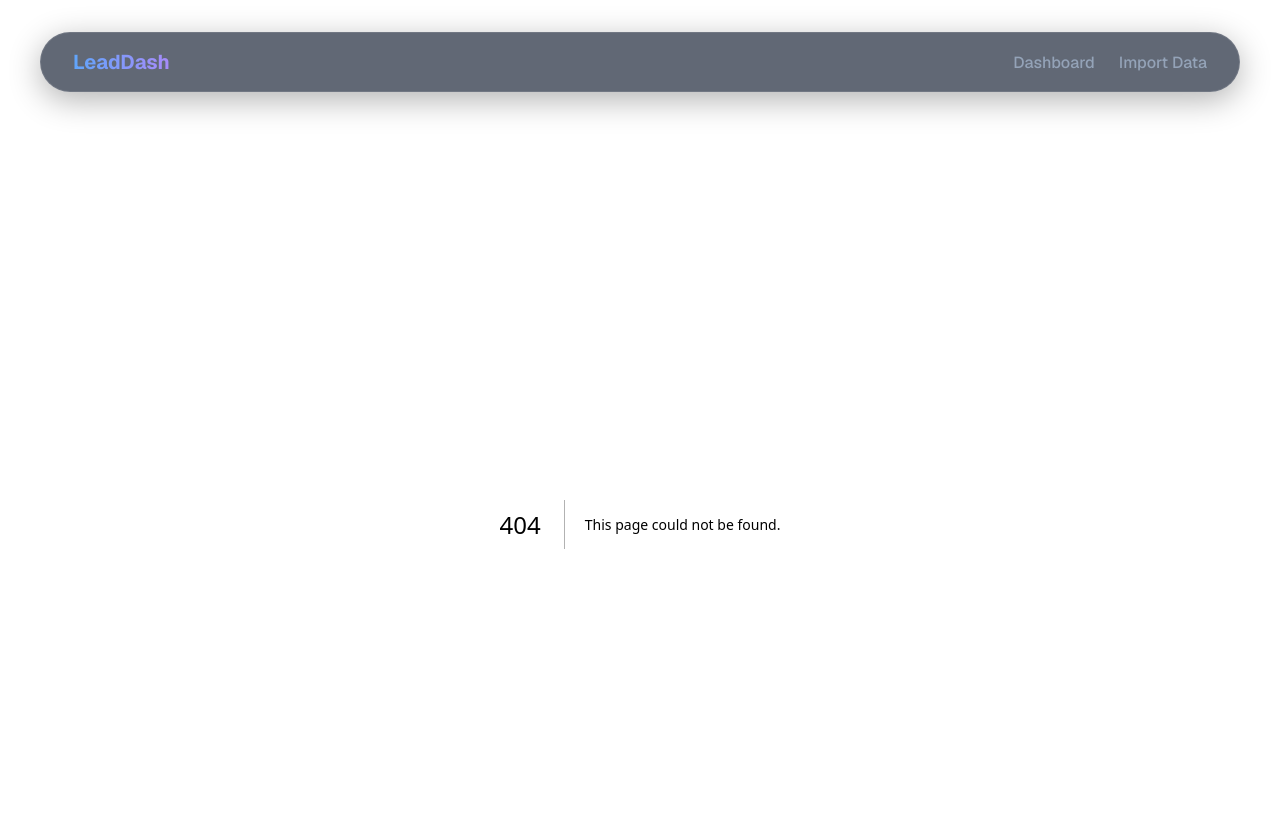
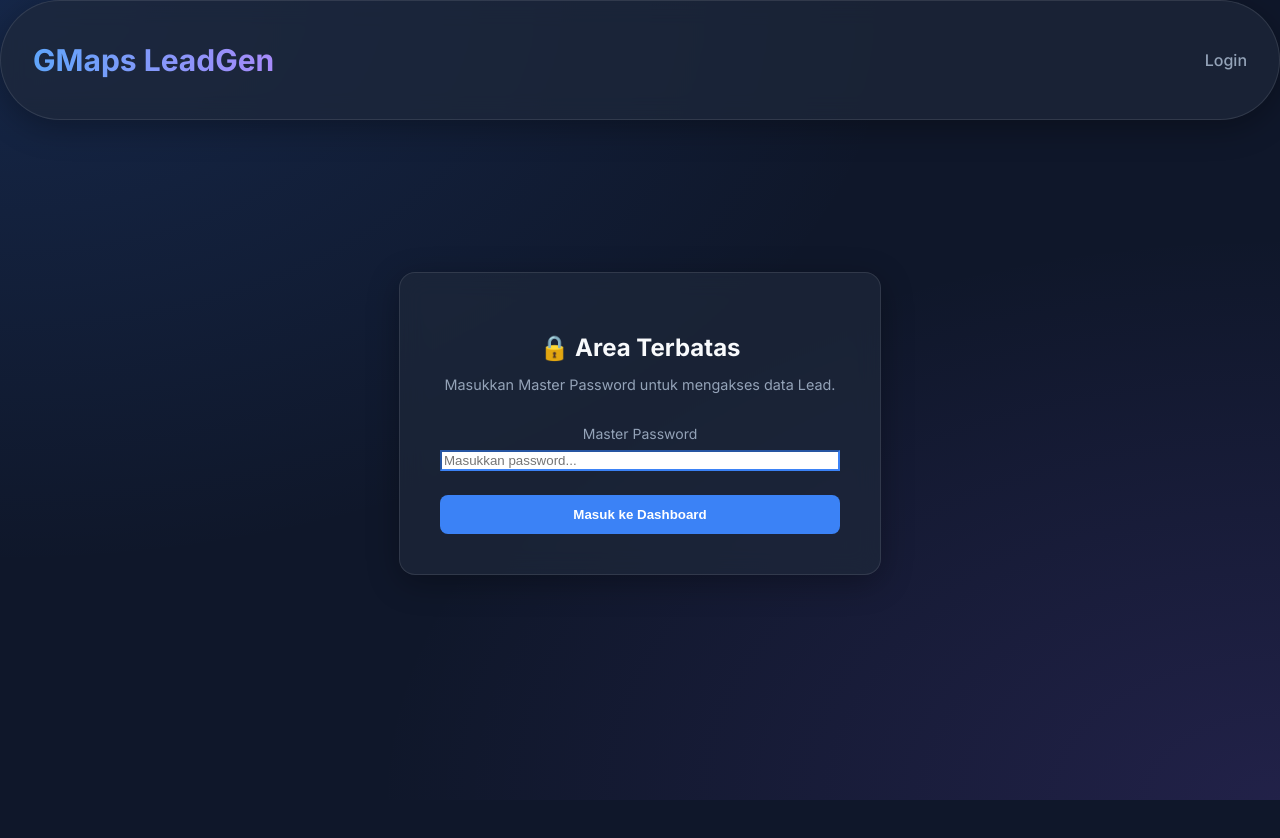
Before and after one commit to sryxx16/gmaps-leadgen-suite, a Next.js app in the folder web-dashboard/: page /login in a window 1280 px wide. Before the commit this address had no page. Shown: the top 838 px of the page. After the commit the page ends 800 px from the top, so only its background shows below. Built offline with nearby package versions, Linux system fonts and the light colour scheme; no server answers.

Commit message:
Implement authentication system

```diff
--- /dev/null
+++ b/web-dashboard/src/app/LogoutButton.js
@@ -0,0 +1,32 @@
+'use client';
+
+import { useRouter } from 'next/navigation';
+
+export default function LogoutButton() {
+  const router = useRouter();
+
+  const handleLogout = async () => {
+    if (!confirm('Yakin mau keluar dari sistem?')) return;
+
+    await fetch('/api/auth/logout', { method: 'POST' });
+    router.push('/login');
+    router.refresh();
+  };
+
+  return (
+    <button
+      onClick={handleLogout}
+      style={{
+        background: 'transparent',
+        border: '1px solid rgba(239, 68, 68, 0.5)',
+        color: '#fca5a5',
+        padding: '0.4rem 1rem',
+        borderRadius: '6px',
+        cursor: 'pointer',
+        fontSize: '0.875rem'
+      }}
+    >
+      Keluar
+    </button>
+  );
+}
--- a/web-dashboard/src/app/globals.css
+++ b/web-dashboard/src/app/globals.css
@@ -213,6 +213,43 @@ input[type="text"], input[type="file"], select, .search-bar {
   border-radius: 8px;
   font-family: inherit;
 }
+
+/* Login Page Styles */
+.login-wrapper {
+  display: flex;
+  align-items: center;
+  justify-content: center;
+  min-height: 60vh;
+}
+
+.login-box {
+  width: 100%;
+  max-width: 400px;
+  padding: 2.5rem;
+  text-align: center;
+}
+
+.login-box h2 {
+  margin-bottom: 0.5rem;
+  color: var(--text-main);
+}
+
+.login-box p {
+  color: var(--text-muted);
+  margin-bottom: 2rem;
+  font-size: 0.9rem;
+}
+
+.error-msg {
+  background: rgba(239, 68, 68, 0.15);
+  color: #fca5a5;
+  padding: 0.75rem;
+  border-radius: 8px;
+  margin-bottom: 1.5rem;
+  font-size: 0.875rem;
+  border: 1px solid rgba(239, 68, 68, 0.3);
+}
+
 input:focus, select:focus, .search-bar:focus {
   outline: none;
   border-color: var(--accent);
--- a/web-dashboard/src/app/layout.js
+++ b/web-dashboard/src/app/layout.js
@@ -1,37 +1,44 @@
 import { Geist, Geist_Mono } from "next/font/google";
 import "./globals.css";
+import { Inter } from 'next/font/google';
+import './globals.css';
+import Link from 'next/link';
+import { cookies } from 'next/headers';
+import LogoutButton from './LogoutButton';
 
-const geistSans = Geist({
-  variable: "--font-geist-sans",
-  subsets: ["latin"],
-});
-
-const geistMono = Geist_Mono({
-  variable: "--font-geist-mono",
-  subsets: ["latin"],
-});
+const inter = Inter({ subsets: ['latin'] });
 
 export const metadata = {
-  title: "GMaps Leads Dashboard",
-  description: "Monitor and manage scraped data from Google Maps",
+  title: 'GMaps LeadGen Dashboard',
+  description: 'Kelola data prospek klien dengan mudah',
 };
 
 export default function RootLayout({ children }) {
+  const cookieStore = cookies();
+  const isAuthenticated = cookieStore.has('auth');
+
   return (
-    <html lang="id" className={`${geistSans.variable} ${geistMono.variable}`}>
-      <body>
-        <div className="container">
+    <html lang="id">
+      <body className={inter.className}>
         <nav className="navbar glass">
-            <div className="nav-brand">LeadDash</div>
+          <div className="nav-brand">
+            <h1>GMaps LeadGen</h1>
+          </div>
           <div className="nav-links">
-              <a href="/">Dashboard</a>
-              <a href="/import">Import Data</a>
+            {isAuthenticated ? (
+              <>
+                <Link href="/">Dashboard</Link>
+                <Link href="/import">Import Data</Link>
+                <LogoutButton />
+              </>
+            ) : (
+              <Link href="/login">Login</Link>
+            )}
           </div>
         </nav>
-          <main>
+        <main className="container">
           {children}
         </main>
-        </div>
       </body>
     </html>
   );
--- /dev/null
+++ b/web-dashboard/src/app/login/page.js
@@ -0,0 +1,65 @@
+'use client';
+
+import { useState } from 'react';
+import { useRouter } from 'next/navigation';
+
+export default function LoginPage() {
+  const [password, setPassword] = useState('');
+  const [error, setError] = useState('');
+  const [loading, setLoading] = useState(false);
+  const router = useRouter();
+
+  const handleLogin = async (e) => {
+    e.preventDefault();
+    setError('');
+    setLoading(true);
+
+    try {
+      const res = await fetch('/api/auth/login', {
+        method: 'POST',
+        headers: { 'Content-Type': 'application/json' },
+        body: JSON.stringify({ password })
+      });
+
+      const data = await res.json();
+      if (res.ok && data.success) {
+        router.push('/');
+        router.refresh();
+      } else {
+        setError(data.error || 'Login gagal.');
+      }
+    } catch (err) {
+      setError('Error server atau jaringan.');
+    } finally {
+      setLoading(false);
+    }
+  };
+
+  return (
+    <div className="login-wrapper">
+      <div className="login-box glass">
+        <h2>🔒 Area Terbatas</h2>
+        <p>Masukkan Master Password untuk mengakses data Lead.</p>
+
+        {error && <div className="error-msg">{error}</div>}
+
+        <form onSubmit={handleLogin}>
+          <div className="input-group">
+            <label>Master Password</label>
+            <input
+              type="password"
+              value={password}
+              onChange={(e) => setPassword(e.target.value)}
+              placeholder="Masukkan password..."
+              required
+              autoFocus
+            />
+          </div>
+          <button type="submit" className="btn" style={{width: '100%'}} disabled={loading}>
+            {loading ? 'Mengecek...' : 'Masuk ke Dashboard'}
+          </button>
+        </form>
+      </div>
+    </div>
+  );
+}
```
Also changed, not shown: web-dashboard/src/app/api/auth/login/route.js (added, +30 -0 lines), web-dashboard/src/app/api/auth/logout/route.js (added, +10 -0 lines), web-dashboard/src/middleware.js (added, +36 -0 lines). Lines whose indentation alone changed are shown as unchanged.
